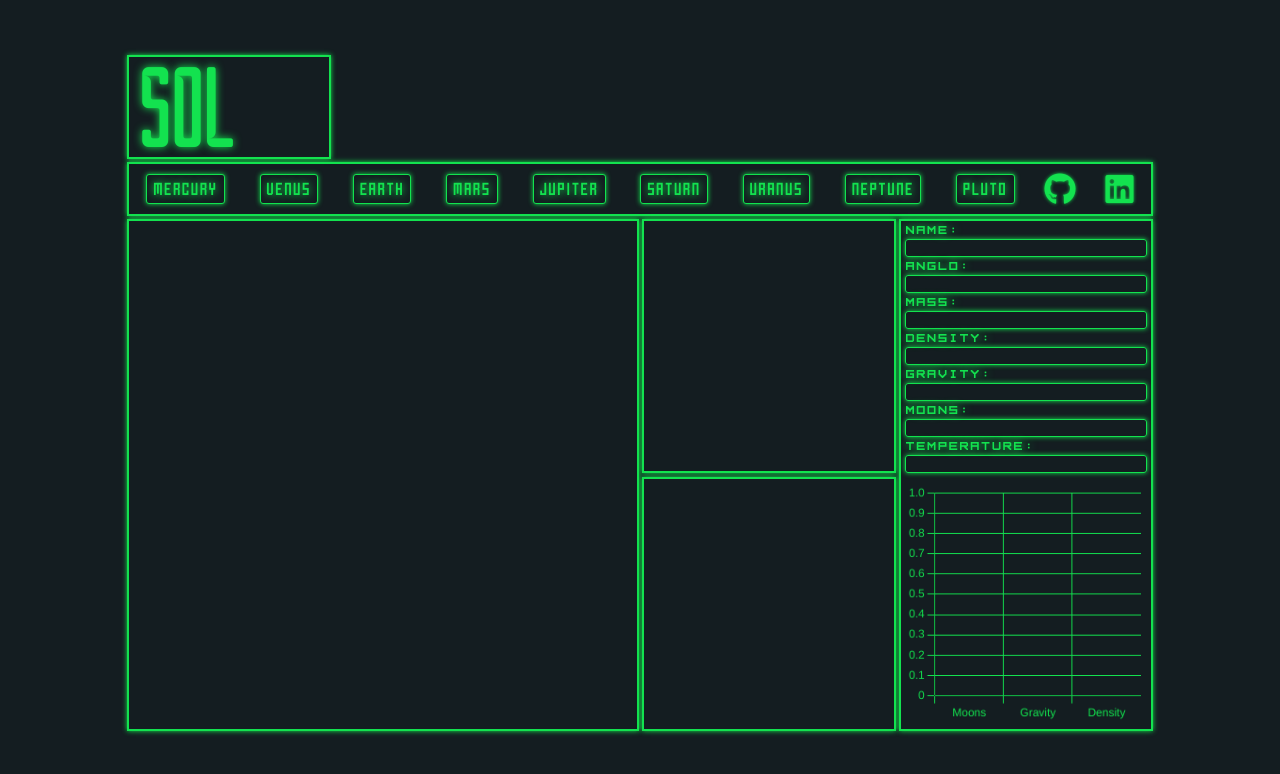
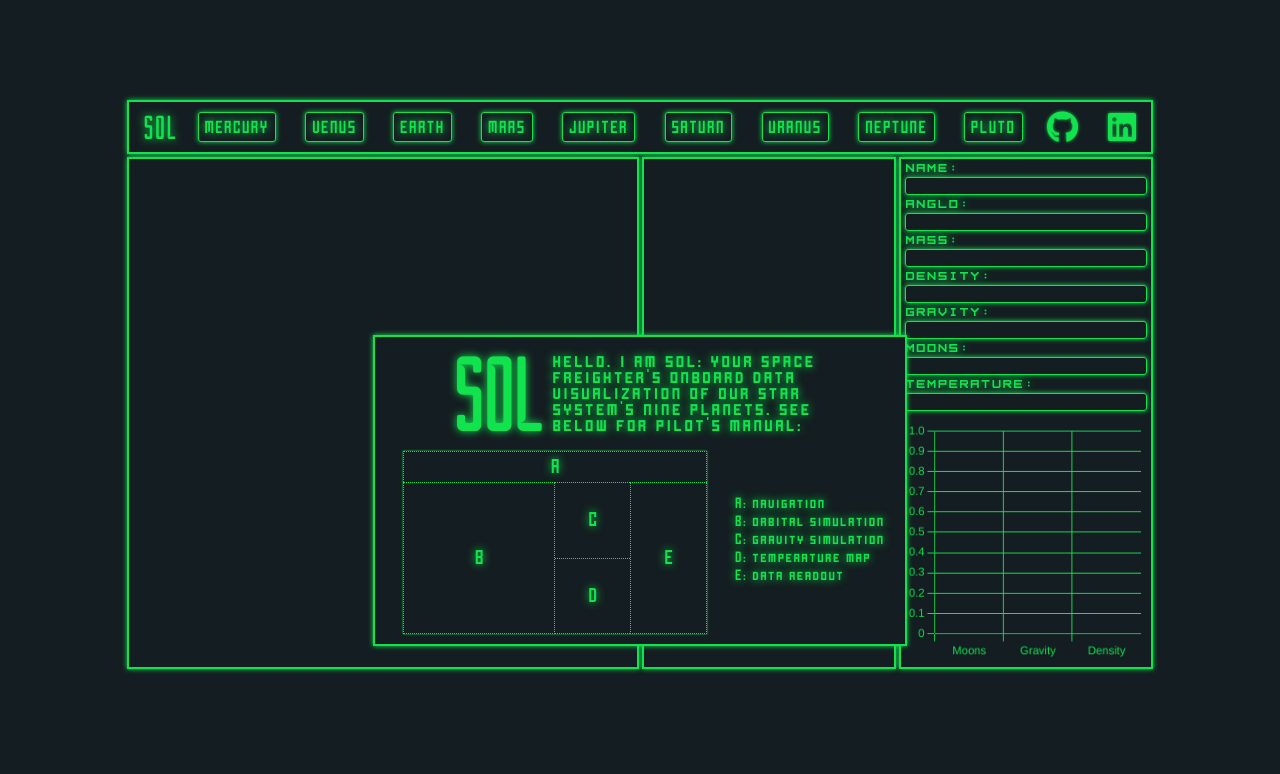
Before and after one commit to keginzburg/sol, a website built with webpack: page index.html in a window 1280 px wide. Built offline with nearby package versions, Linux system fonts and the light colour scheme.

Commit message:
Add and style intro modal

```diff
--- a/index.html
+++ b/index.html
@@ -14,11 +14,38 @@
 </head>
 
 <body>
+  <div class="modal_container">
+    <div class="intro_modal">
+      <h2>SOL</h2>
+      <h3>hello. i am sol: your space freighter's onboard data visualization of our star system's nine planets. see below for pilot's manual:</h3>
+    </div>
+    <div class="pilot_manual">
+      <div class="diagram">
+        <div class="nav_diagram"><span>A</span></div>
+        <div class="main_diagram">
+        <div class="orbit_diagram"><span>B</span></div>
+          <div class="middle_sims_diagram">
+            <div class="gravity_diagram"><span>C</span></div>
+            <div class="temperature_diagram"><span>D</span></div>
+        </div>
+          <div class="readout_diagram"><span>E</span></div>
+      </div>
+      </div>
+      <div class="modal_legend">
+        <h3>A: navigation</h3>
+        <h3>B: orbital simulation</h3>
+        <h3>C: gravity simulation</h3>
+        <h3>D: temperature map</h3>
+        <h3>E: data readout</h3>
+      </div>
+    </div>
+  </div>
   <div class="main_content">
-    <div class="orbit_header">
+    <!--<div class="orbit_header">
               <h2>SOL</h2>
-    </div>
+    </div>-->
     <div class="nav_bar">
+      <h2>SOL</h2>
       <button>MERCURY</button>
       <button>VENUS</button>
       <button>EARTH</button>
--- a/src/index.scss
+++ b/src/index.scss
@@ -22,6 +22,7 @@
 }
 
 body {
+  position: relative;
   display: flex;
   justify-content: center;
   font-family: "pixel";
@@ -30,9 +31,122 @@ body {
   background-color: rgba(20, 29, 33, 255);
 }
 
+.modal_container {
+  position: absolute;
+  top: 50%;
+  z-index: 2;
+  width: 500px;
+  background-color: rgba(20, 29, 33, 255);
+  border: 2px solid rgba(19, 226, 79, 255);
+  padding: 10px 15px 10px 15px;
+  box-shadow: 0 0 5px #13e24f;
+}
+
+.intro_modal {
+  //display: flex;
+  //justify-content: space-around;
+
+  h2 {
+  display: inline-block;
+  font-family: "borg";
+  font-size: 112px;
+      padding-left: 64px;
+    margin-bottom: -8px;
+}
+
+  h3 {
+    display: inline-block;
+    width: 60%;
+    font-family: "halogen";
+    letter-spacing: 3px;
+    padding: 0;
+  }
+}
+
+.pilot_manual {
+  display: flex;
+  justify-content: center;
+  margin-left: -10px;
+}
+
+.diagram {
+  margin: auto;
+  font-family: "halogen";
+  font-size: 16px;
+  width: fit-content;
+  box-shadow: 0 0 2px rgb(19 226 79);
+
+  .nav_diagram {
+  width: 302px;
+  height: 30px;
+  border: 1px dotted rgba(19, 226, 79, 255);
+  border-bottom: none;
+  display: flex;
+  justify-content: center;
+  align-items: center;
+}
+
+.main_diagram {
+  display: flex;
+}
+
+.orbit_diagram {
+    width: 150px;
+    height: 150px;
+    border: 1px dotted rgba(19, 226, 79, 255);
+    display: flex;
+    justify-content: center;
+    align-items: center;
+  }
+
+.middle_sims_diagram {
+  width: 75px;
+  height: 150px;
+  border-top: 1px dotted rgba(19, 226, 79, 255);
+  border-bottom: 1px dotted rgba(19, 226, 79, 255);
+
+  .gravity_diagram {
+    width: 75px;
+    height: 75px;
+    border-bottom: 1px dotted rgba(19, 226, 79, 255);
+    display: flex;
+    justify-content: center;
+    align-items: center;
+  }
+
+  .temperature_diagram {
+    width: 75px;
+    height: 75px;
+    display: flex;
+    justify-content: center;
+    align-items: center;
+  }
+}
+
+.readout_diagram {
+  width: 75px;
+  height: 150px;
+  border: 1px dotted rgba(19, 226, 79, 255);
+  display: flex;
+  justify-content: center;
+  align-items: center;
+}
+}
+
+.modal_legend {
+  text-align: left;
+  margin: 40px 0 0px 0;
+  h3 {
+    font-family: "halogen";
+    font-size: 12px;
+    letter-spacing: 2px;
+    margin-top: 5px;
+  }
+}
+
 h2 {
   font-family: "borg";
-  font-size: 120px;
+  font-size: 130px;
   padding-left: 10px;
   margin-bottom: -20px;
 }
@@ -67,7 +181,8 @@ h3 {
 
 .main_content {
   display: inline-block;
-  margin-top: 55px;
+  margin-top: 100px;
+  z-index: 1;
 }
 
 .nav_bar {
@@ -79,6 +194,13 @@ h3 {
   border: 2px solid rgba(19, 226, 79, 255);
   box-shadow: 0 0 5px #13e24f;
   margin-bottom: 3px;
+
+  h2 {
+    font-size: 35px;
+    letter-spacing: 2px;
+    padding-left: 10px;
+    margin-bottom: -6px;
+  }
 
 }
 
```
Also changed, not shown: dist/main.css.
